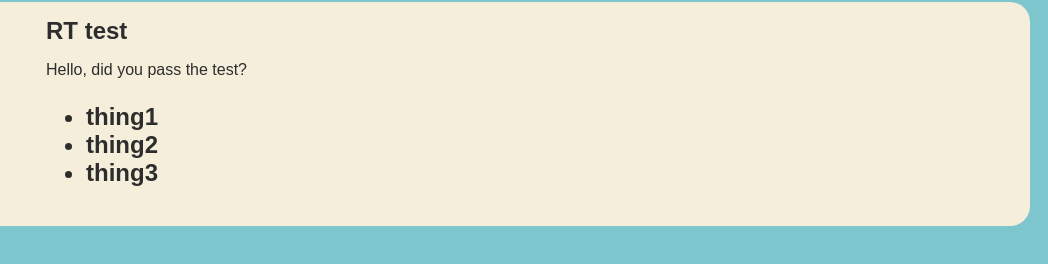
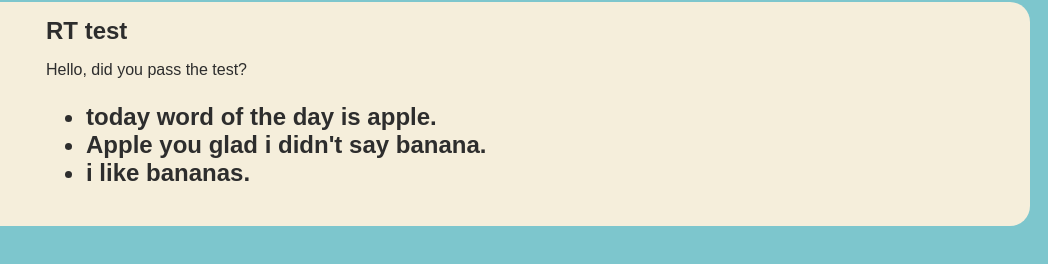
Before and after one commit to rdtruong/rdtruong.github.io, a plain HTML site: page index.html in a window 1280 px wide. Shown: the part 106-370 px from the top of the page, 232-1280 px from the left. Drawn offline with Linux system fonts and the light colour scheme.

Commit message:
added stuff

```diff
--- a/index.html
+++ b/index.html
@@ -89,9 +89,9 @@
                         <section class=interests">
                         <header>
                         <ul>
-                        <li>thing1</li>
-                        <li>thing2</li>
-                        <li>thing3</li>
+                        <li>today word of the day is apple.</li>
+                        <li>Apple you glad i didn't say banana.</li>
+                        <li>i like bananas.</li>
                         </ul>
                         </header>
                         </header>
```
Also changed, not shown: 2 other files.
